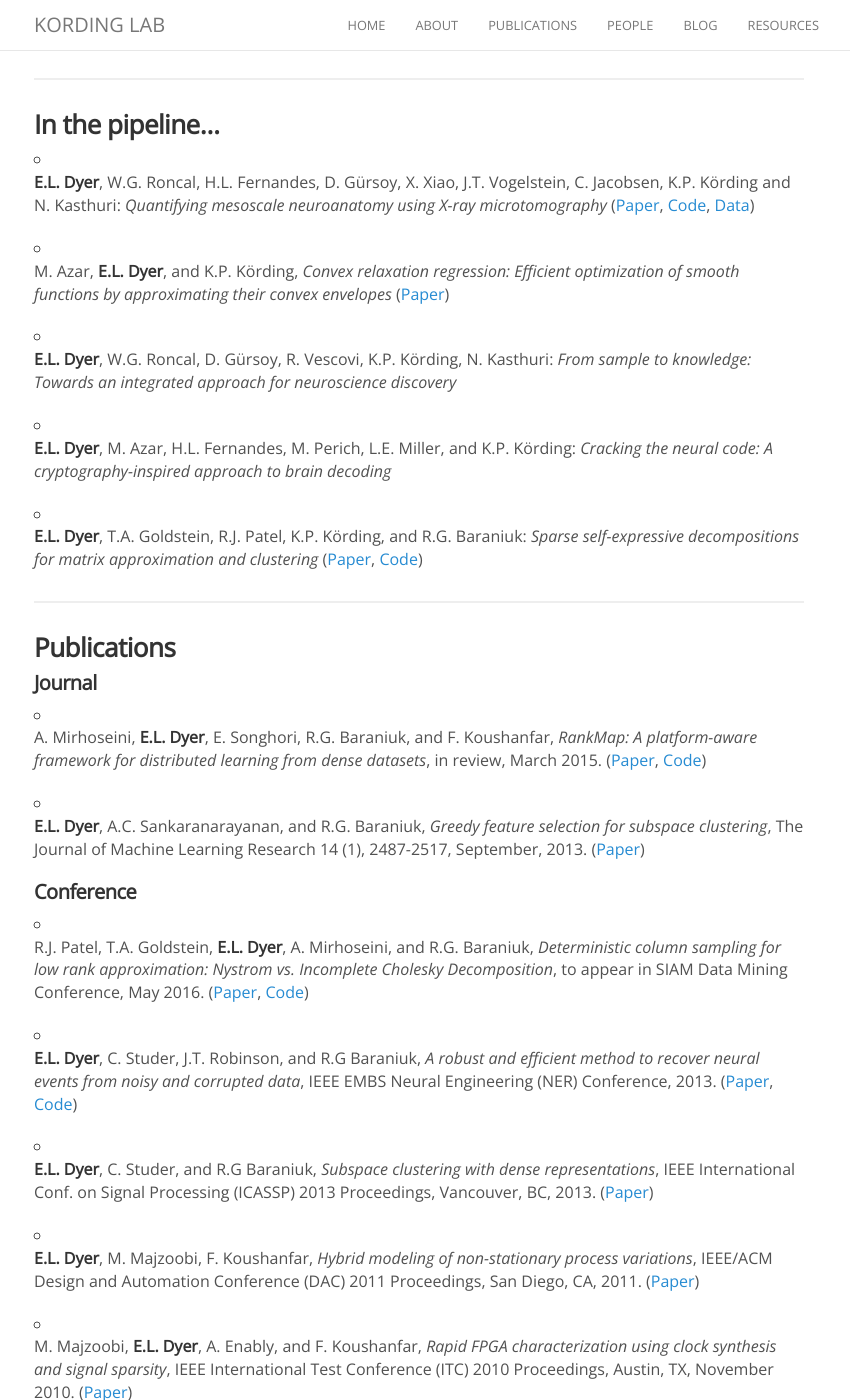
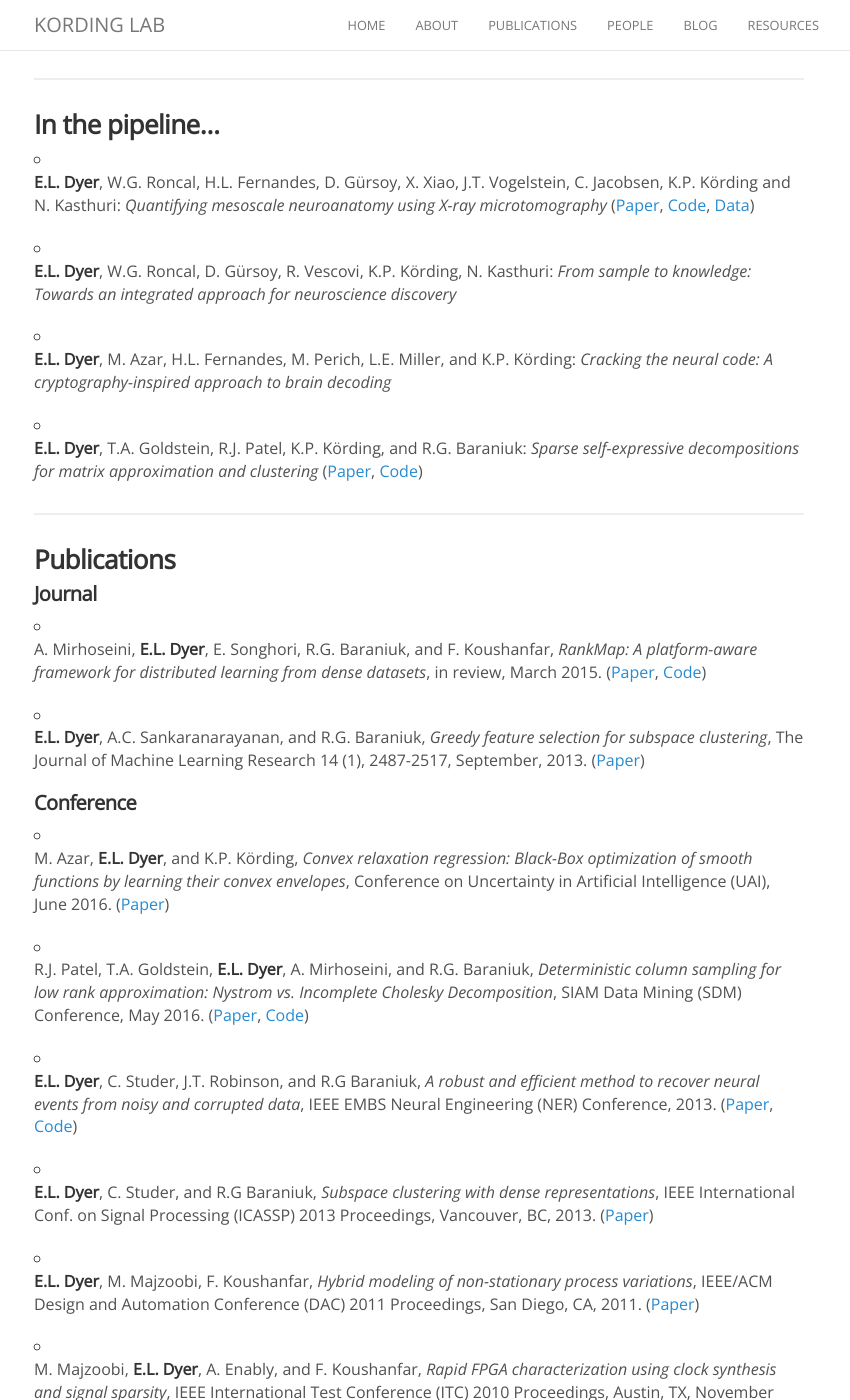
Before and after one commit to KordingLab/KordingLab.github.io, a Jekyll site: the page built from _people/eva_dyer.md, in a window 1280 px wide and 1400 px high, scrolled down 1119 px. Shown: the whole window, without its empty margins (221-1071 px from the left). Built offline with Jekyll 4.4.1, drawn with Linux system fonts in a browser that asks for light colours; nearby versions of some CDN libraries; comment, search, counter and statistics services are not loaded.

Commit message:
Update eva_dyer.md

```diff
--- a/_people/eva_dyer.md
+++ b/_people/eva_dyer.md
@@ -30,8 +30,6 @@ I am currently a Postdoctoral Fellow in the [Bayesian Behavior Lab](http://klab.
 ### In the pipeline...
 - **E.L. Dyer**, W.G. Roncal, H.L. Fernandes, D. Gürsoy, X. Xiao, J.T. Vogelstein, C. Jacobsen, K.P. Körding and N. Kasthuri: _Quantifying mesoscale neuroanatomy using X-ray microtomography_ ([Paper](http://arxiv.org/abs/1604.03629), [Code](http://github.com/neurodata/xbrain/tree/master/code), [Data](http://github.com/neurodata/xbrain/tree/master/data))<br>
 
-- M. Azar, **E.L. Dyer**, and K.P. Körding, _Convex relaxation regression: Efficient optimization of smooth functions by approximating their convex envelopes_ ([Paper](http://arxiv.org/abs/1602.02191))<br>
-
 - **E.L. Dyer**, W.G. Roncal, D. Gürsoy, R. Vescovi, K.P. Körding, N. Kasthuri: _From sample to knowledge: Towards an integrated approach for neuroscience discovery_ <br>
 
 - **E.L. Dyer**, M. Azar, H.L. Fernandes, M. Perich, L.E. Miller, and K.P. Körding: _Cracking the neural code: A cryptography-inspired approach to brain decoding_<br>
@@ -47,7 +45,10 @@ I am currently a Postdoctoral Fellow in the [Bayesian Behavior Lab](http://klab.
 - **E.L. Dyer**, A.C. Sankaranarayanan, and R.G. Baraniuk, _Greedy feature selection for subspace clustering_, The Journal of Machine Learning Research 14 (1), 2487-2517, September, 2013. ([Paper](https://www.dropbox.com/s/ll13utoiezvnbc6/Dyer_JMLR13.pdf?dl=0))
 
 #### Conference ####
-- R.J. Patel, T.A. Goldstein, **E.L. Dyer**, A. Mirhoseini, and R.G. Baraniuk, _Deterministic column sampling for low rank approximation: Nystrom vs. Incomplete Cholesky Decomposition_, to appear in SIAM Data Mining Conference, May 2016. ([Paper](https://www.dropbox.com/s/o4wl96k2hdxxuhf/Patel_SDM2016.pdf?dl=0), [Code](https://bitbucket.org/rjp2/oasis/))
+
+- M. Azar, **E.L. Dyer**, and K.P. Körding, _Convex relaxation regression: Black-Box optimization of smooth functions by learning their convex envelopes_, Conference on Uncertainty in Artificial Intelligence (UAI), June 2016. ([Paper](http://arxiv.org/abs/1602.02191))<br>
+
+- R.J. Patel, T.A. Goldstein, **E.L. Dyer**, A. Mirhoseini, and R.G. Baraniuk, _Deterministic column sampling for low rank approximation: Nystrom vs. Incomplete Cholesky Decomposition_, SIAM Data Mining (SDM) Conference, May 2016. ([Paper](https://www.dropbox.com/s/o4wl96k2hdxxuhf/Patel_SDM2016.pdf?dl=0), [Code](https://bitbucket.org/rjp2/oasis/))
 
 - **E.L. Dyer**, C. Studer, J.T. Robinson, and R.G Baraniuk, _A robust and efficient method to recover neural events from noisy and corrupted data_, IEEE EMBS Neural Engineering (NER) Conference, 2013. ([Paper](https://www.dropbox.com/s/9bse7aly4bqh2d0/Dyer_EMBS2014.pdf?dl=0), [Code](https://github.com/KordingLab/nerds))
 
```
